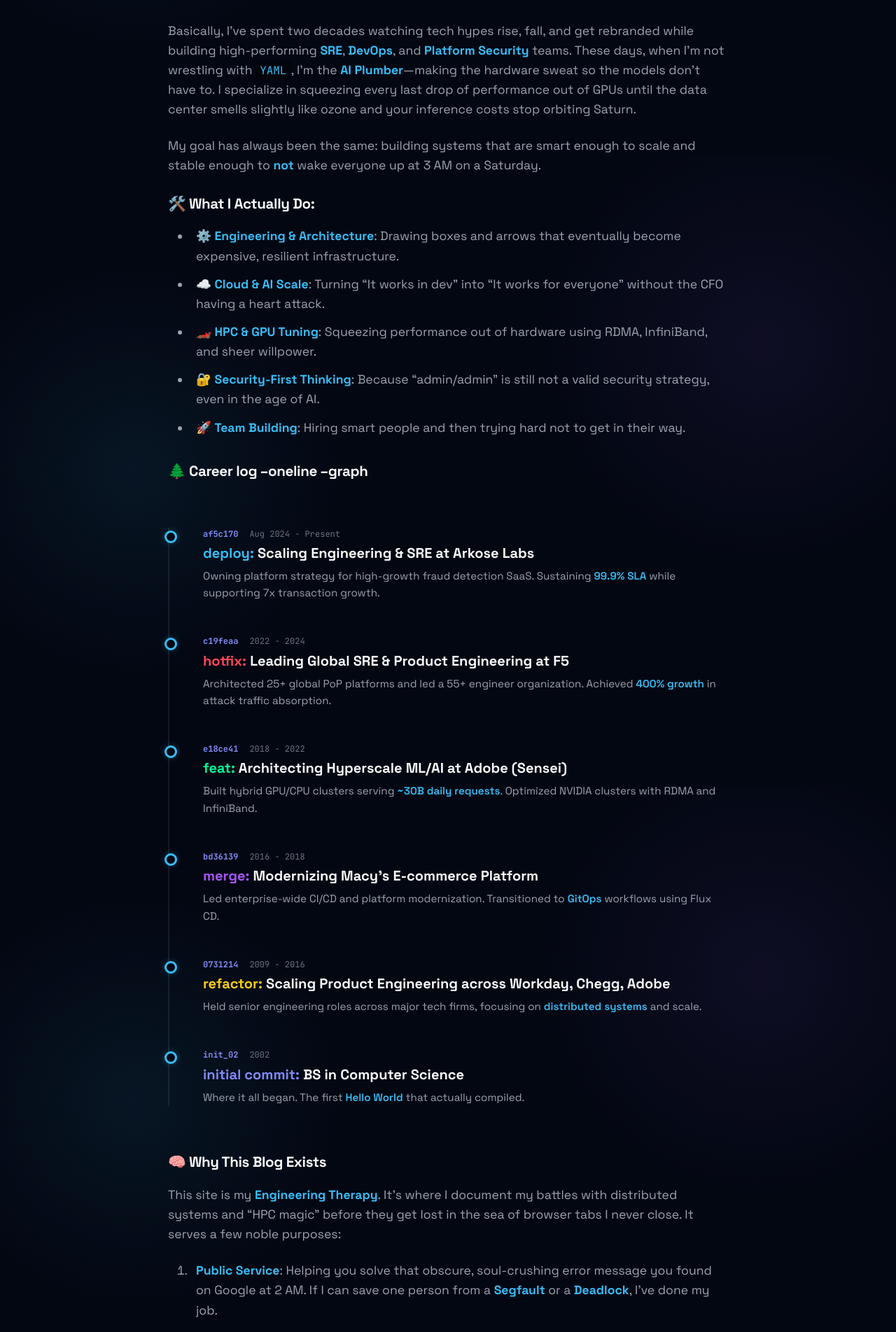
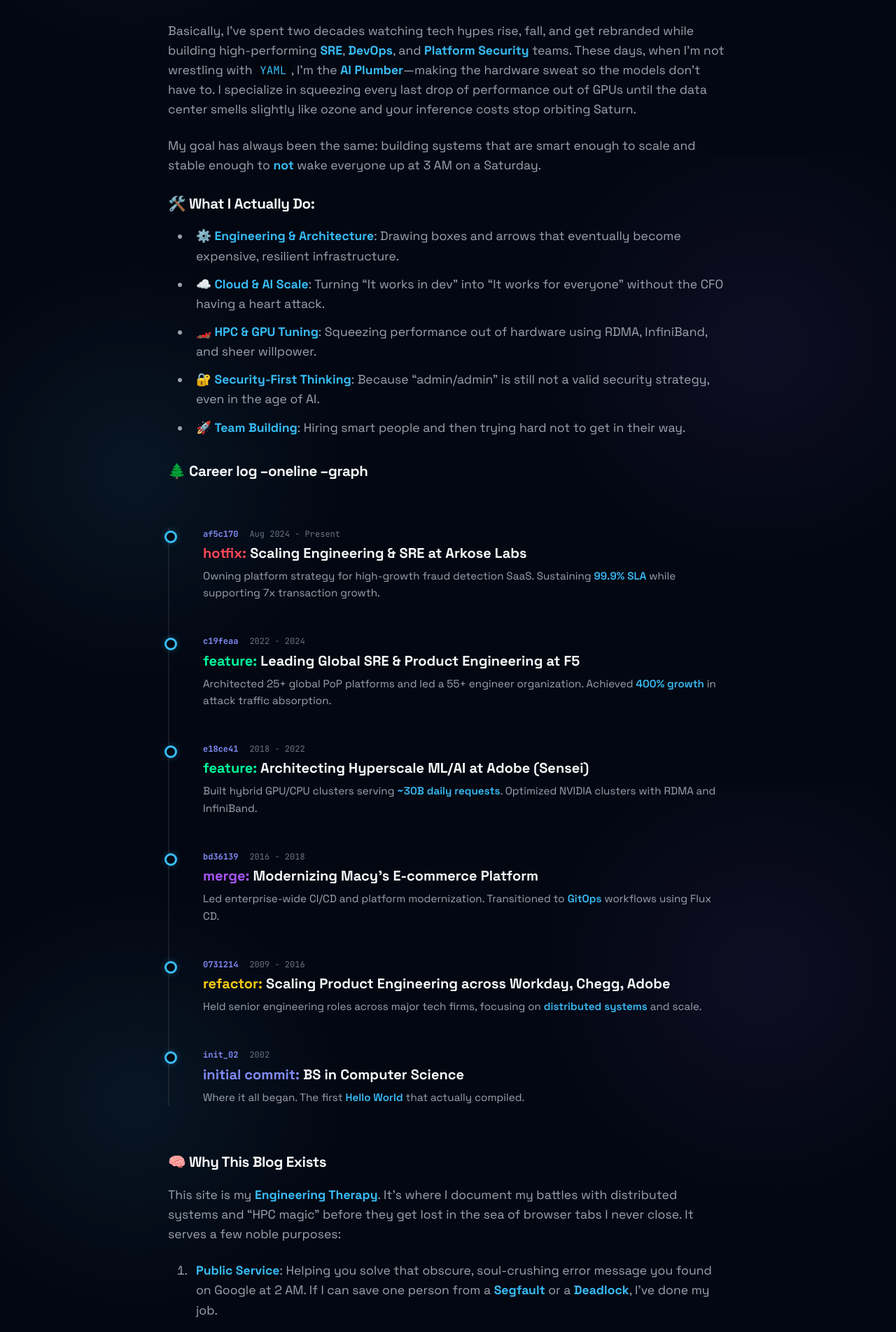
Before and after one commit to kodelint/kodelint.github.io, a Jekyll site: the page built from index.md, in a window 1280 px wide. Shown: the part 1578-3481 px from the top of the page at 70% size. Built offline with Jekyll 4.4.1, drawn with Linux system fonts in a browser that asks for light colours; nearby versions of some CDN libraries.

Commit message:
UI Polish: Updated Git timeline labels to 'feature' and 'hotfix' with corresponding color mapping

```diff
--- a/assets/css/main.css
+++ b/assets/css/main.css
@@ -991,7 +991,7 @@
 
 .commit-message .type.deploy { color: #38bdf8; }   /* Cyan */
 .commit-message .type.hotfix { color: #ff4757; }   /* Red */
-.commit-message .type.feat { color: #00ff9d; }     /* Green */
+.commit-message .type.feature { color: #00ff9d; }  /* Green */
 .commit-message .type.merge { color: #a855f7; }    /* Purple */
 .commit-message .type.refactor { color: #facc15; } /* Yellow */
 .commit-message .type.init { color: #818cf8; }     /* Indigo */
--- a/index.md
+++ b/index.md
@@ -41,7 +41,7 @@
       <span class="commit-hash">af5c170</span>
       <span class="commit-date">Aug 2024 - Present</span>
     </div>
-    <div class="commit-message"><span class="type deploy">deploy:</span> Scaling Engineering & SRE at Arkose Labs</div>
+    <div class="commit-message"><span class="type hotfix">hotfix:</span> Scaling Engineering & SRE at Arkose Labs</div>
     <div class="commit-details">Owning platform strategy for high-growth fraud detection SaaS. Sustaining <span>99.9% SLA</span> while supporting 7x transaction growth.</div>
   </div>
 
@@ -50,7 +50,7 @@
       <span class="commit-hash">c19feaa</span>
       <span class="commit-date">2022 - 2024</span>
     </div>
-    <div class="commit-message"><span class="type hotfix">hotfix:</span> Leading Global SRE & Product Engineering at F5</div>
+    <div class="commit-message"><span class="type feature">feature:</span> Leading Global SRE & Product Engineering at F5</div>
     <div class="commit-details">Architected 25+ global PoP platforms and led a 55+ engineer organization. Achieved <span>400% growth</span> in attack traffic absorption.</div>
   </div>
 
@@ -59,7 +59,7 @@
       <span class="commit-hash">e18ce41</span>
       <span class="commit-date">2018 - 2022</span>
     </div>
-    <div class="commit-message"><span class="type feat">feat:</span> Architecting Hyperscale ML/AI at Adobe (Sensei)</div>
+    <div class="commit-message"><span class="type feature">feature:</span> Architecting Hyperscale ML/AI at Adobe (Sensei)</div>
     <div class="commit-details">Built hybrid GPU/CPU clusters serving <span>~30B daily requests</span>. Optimized NVIDIA clusters with RDMA and InfiniBand.</div>
   </div>
 
```
